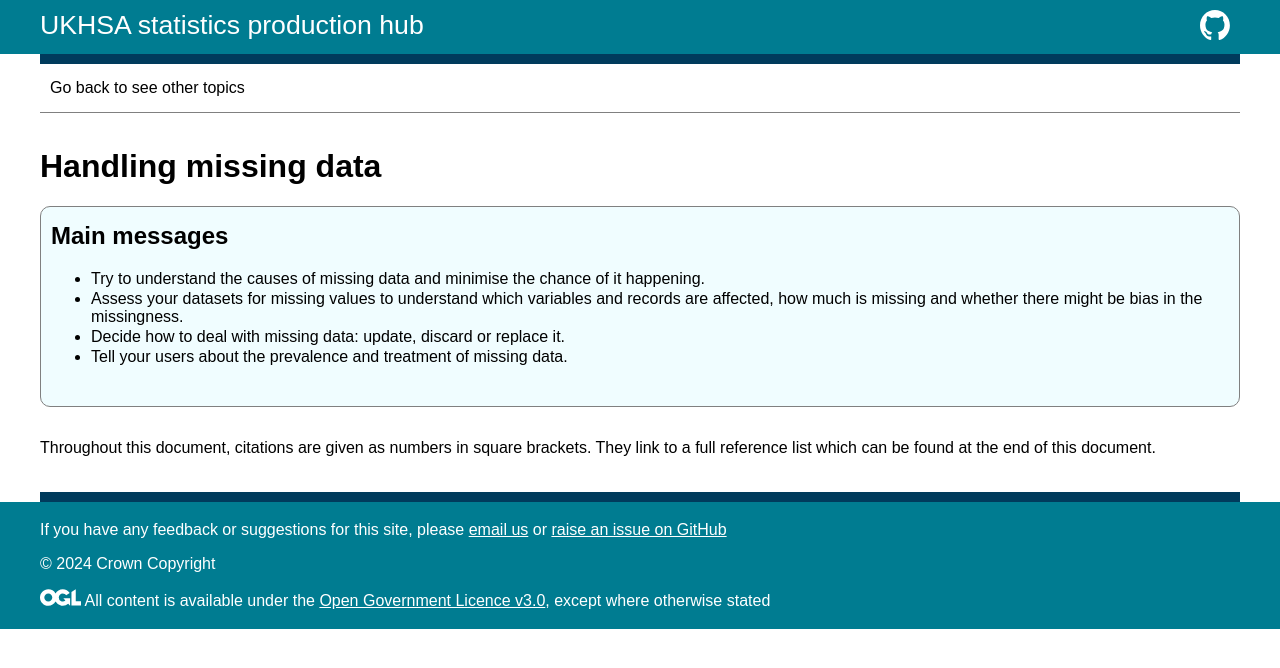
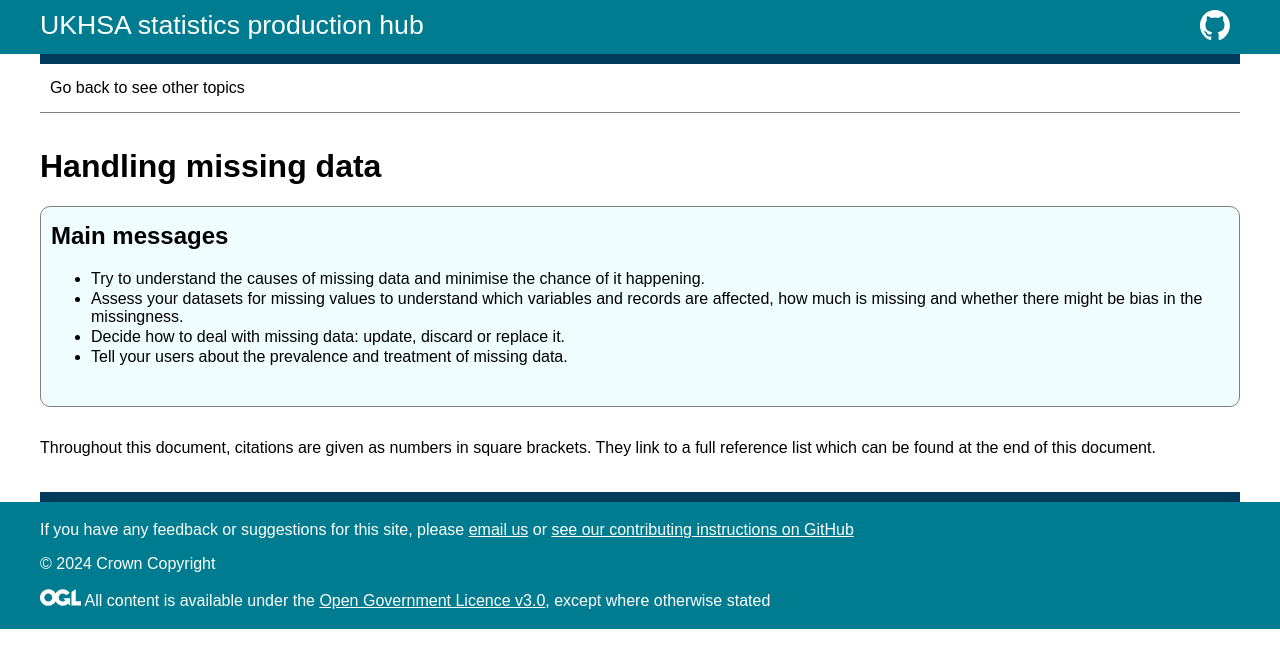
Before and after one commit to BenCuff/github-pages-test, a Jekyll site: the page built from docs/missing-data.md, in a window 1280 px wide. Shown: the top 668 px of the page. Built offline with Jekyll 4.4.1, drawn with Linux system fonts in a browser that asks for light colours.

Commit message:
Changing text in index and footers

```diff
--- a/docs/_includes/footer.html
+++ b/docs/_includes/footer.html
@@ -4,7 +4,7 @@
 
   <div id="footer-container">
 
-    <p>If you have any feedback or suggestions for this site, please <a href="mailto:UKHSA_HOPSTATS@ukhsa.gov.uk">email us</a> or <a href="https://github.com/BenCuff/github-pages-test/issues">raise an issue on GitHub</a></p>
+    <p>If you have any feedback or suggestions for this site, please <a href="mailto:UKHSA_HOPSTATS@ukhsa.gov.uk">email us</a> or <a href="https://github.com/BenCuff/github-pages-test/blob/main/CONTRIBUTING.md">see our contributing instructions on GitHub</a></p>
 
     <p>&copy; 2024 Crown Copyright</p>
     <p><svg aria-hidden="true" focusable="false" class="govuk-footer__licence-logo" xmlns="http://www.w3.org/2000/svg" viewBox="0 0 483.2 195.7" height="17" width="41"><path fill="currentColor" d="M421.5 142.8V.1l-50.7 32.3v161.1h112.4v-50.7zm-122.3-9.6A47.12 47.12 0 0 1 221 97.8c0-26 21.1-47.1 47.1-47.1 16.7 0 31.4 8.7 39.7 21.8l42.7-27.2A97.63 97.63 0 0 0 268.1 0c-36.5 0-68.3 20.1-85.1 49.7A98 98 0 0 0 97.8 0C43.9 0 0 43.9 0 97.8s43.9 97.8 97.8 97.8c36.5 0 68.3-20.1 85.1-49.7a97.76 97.76 0 0 0 149.6 25.4l19.4 22.2h3v-87.8h-80l24.3 27.5zM97.8 145c-26 0-47.1-21.1-47.1-47.1s21.1-47.1 47.1-47.1 47.2 21 47.2 47S123.8 145 97.8 145"></path></svg> All content is available under the <a href="https://www.nationalarchives.gov.uk/doc/open-government-licence/version/3/">Open Government Licence v3.0</a>, except where otherwise stated</p>
--- a/docs/_layouts/index.html
+++ b/docs/_layouts/index.html
@@ -29,7 +29,7 @@
         <div id="box-left">
           <h1>Welcome to the UK Health Security Agency (UKHSA) statistics production hub!</h1>
 
-          <p>Lorem ipsum dolor sit amet, consectetur adipiscing elit, sed do eiusmod tempor incididunt ut labore et dolore magna aliqua. Ut enim ad minim veniam, quis nostrud exercitation ullamco laboris nisi ut aliquip ex ea commodo consequat. Duis aute irure dolor in reprehenderit in voluptate velit esse cillum dolore eu fugiat nulla pariatur. Excepteur sint occaecat cupidatat non proident, sunt in culpa qui officia deserunt mollit anim id est laborum.</p>
+          <p>This site has been created by the Statistics Production Division within UKHSA to host a number of guidance materials and other resources relating to the production and dissemination of statistics. We have decided to open source these materials to better enable sharing across government (and beyond), and to invite others to share their insights with us.<br>We welcome feedback and collaboration! To do so, please either [email us](UKHSA_HOPSTATS@ukhsa.gov.uk) or see [our contributing instructions](https://github.com/BenCuff/github-pages-test/blob/main/CONTRIBUTING.md).</p>
 
           <a href="#" style="text-decoration:none"><div class="index-link"><p>Find out more about us</p></div></a>
 
```
